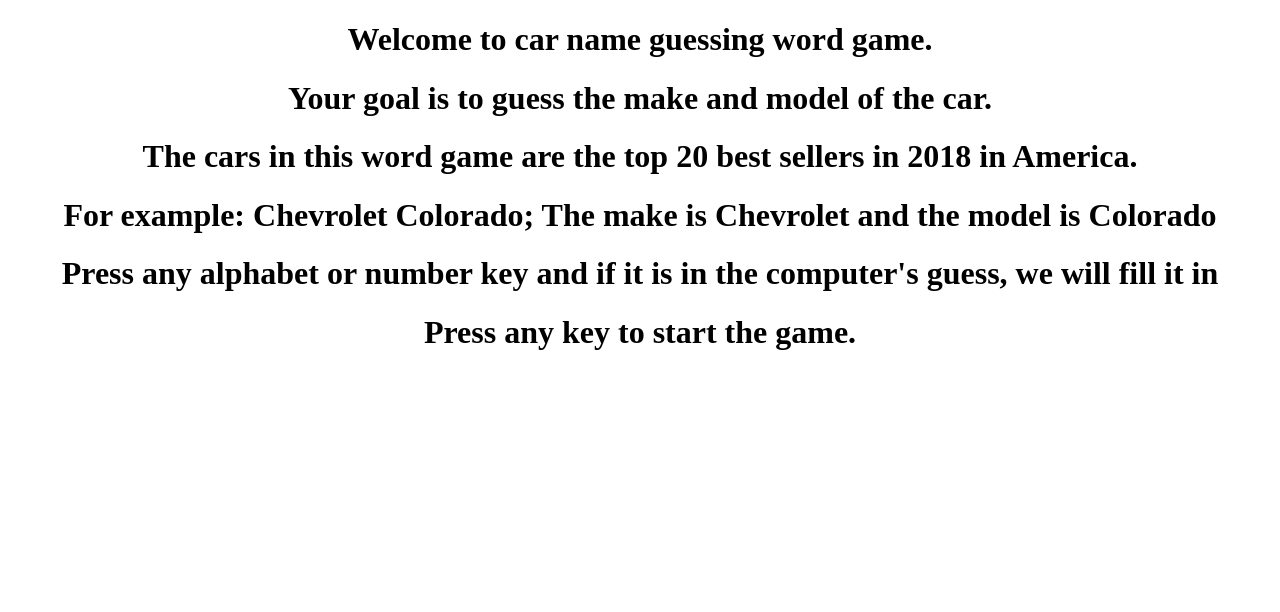
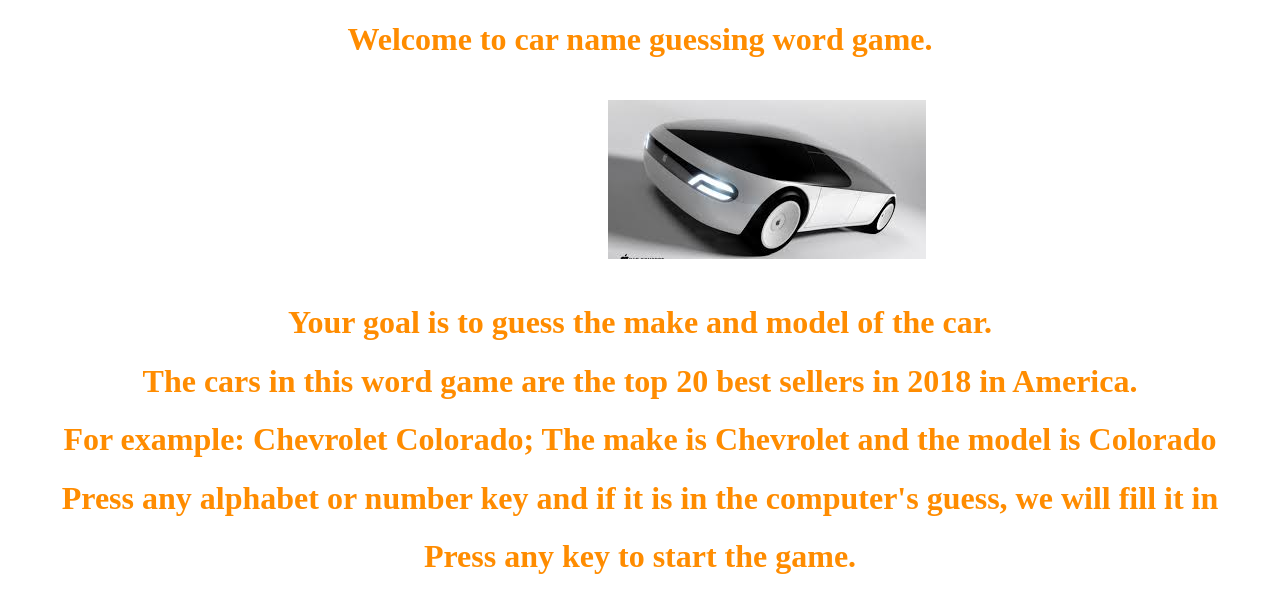
Before and after one commit to patrickvenkat/Word-Guess-Game, a plain HTML site: page index.html in a window 1280 px wide. Drawn offline with Linux system fonts and the light colour scheme.

Commit message:
Minor cosmetic changes to colors and added a top image

```diff
--- a/assets/css/style.css
+++ b/assets/css/style.css
@@ -1,3 +1,8 @@
 h1{
     text-align: center;
+    color: darkorange;
 }
+
+#top-image{
+    margin : 20px 20px 20px 600px;
+}
--- a/index.html
+++ b/index.html
@@ -8,7 +8,9 @@
   <body>
 
     <div>
+        <!-- <img src="assets/images/Car.jpg" alt=""> -->
         <h1 id="directions-text">Welcome to car name guessing word game.</h1>
+        <img src="assets/images/Car.jpg" alt="" id="top-image">
         <h1 id="directions-text">Your goal is to guess the make and model of the car.</h1>
         <h1 id="directions-text">The cars in this word game are the top 20 best sellers in 2018 in America.</h1>
         <h1 id="directions-text">For example: Chevrolet Colorado; The make is Chevrolet and the model is Colorado</h1>
@@ -17,10 +19,8 @@
         <h2 id="computerchoice-text"></h2>
         <h2 id="incorrect-keys"></h2>
         <h1 id="user-wins-text"></h1>
-        <div id="winning-image"></div>
+        <div id="winning-image" ></div>
     </div>
-
-
     <script  type="text/javascript" src="assets/javascript/game.js"></script>
   </body>
 </html>
```
Also changed, not shown: assets/images/Car.jpg (added).
